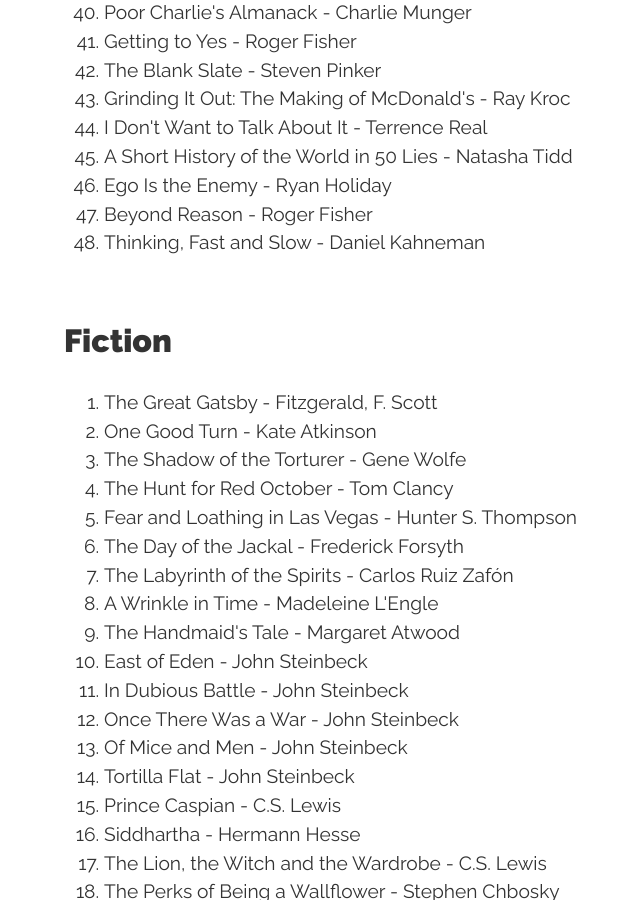
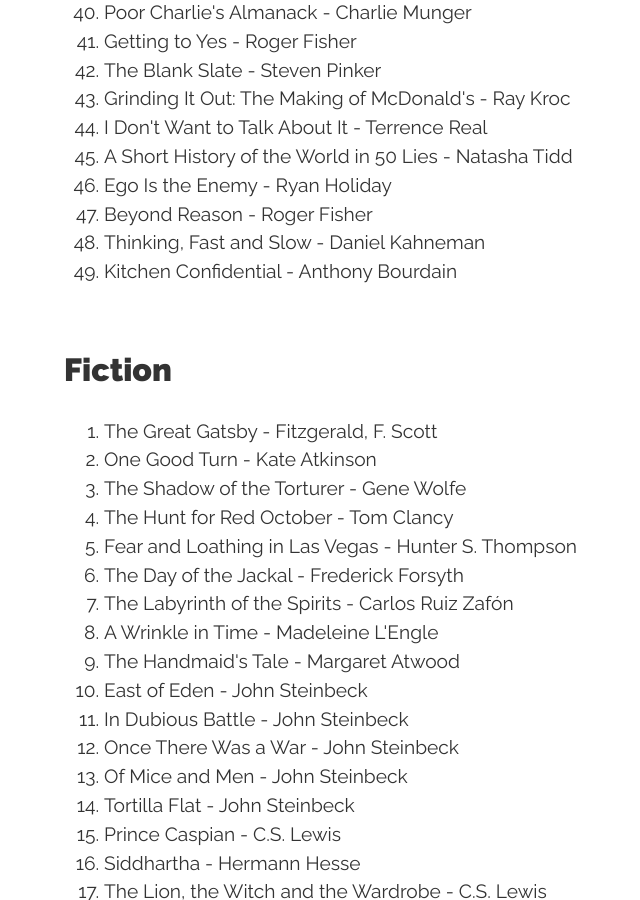
Before and after one commit to conanmercer/conanmercer.github.io, a Jekyll site: the page built from books.html, in a window 1280 px wide and 900 px high, scrolled down 2831 px. Shown: the whole window, without its empty margins (96-736 px from the left). Built offline with Jekyll 4.4.1, drawn with Linux system fonts in a browser that asks for light colours; nearby versions of some CDN libraries; some web fonts are replaced.

Commit message:
add, new book

```diff
--- a/books.html
+++ b/books.html
@@ -111,6 +111,7 @@
   <li>Ego Is the Enemy - Ryan Holiday</li>
   <li>Beyond Reason - Roger Fisher</li>
   <li>Thinking, Fast and Slow - Daniel Kahneman</li>
+  <li>Kitchen Confidential - Anthony Bourdain</li>
 </ol>
 
 <h2>Fiction</h2>
```
